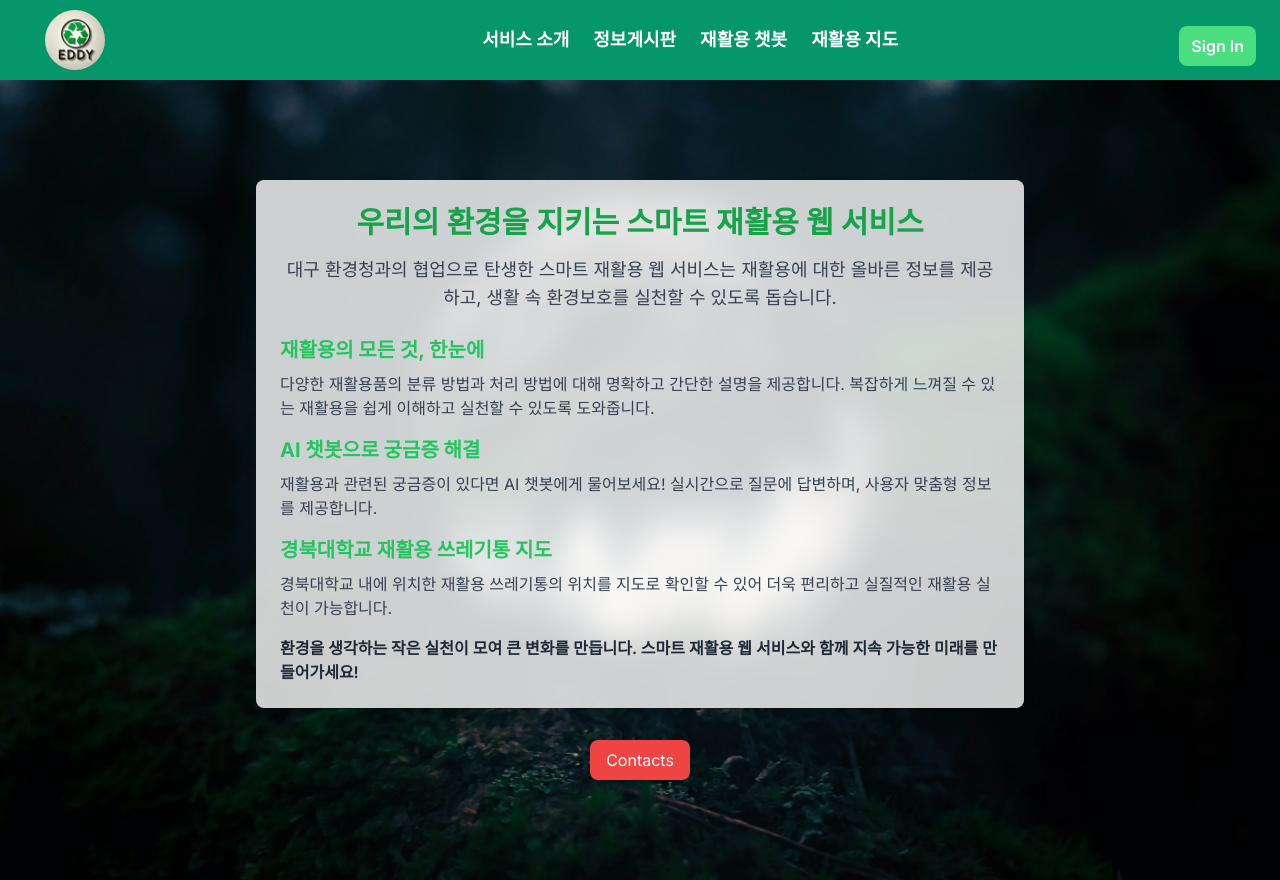
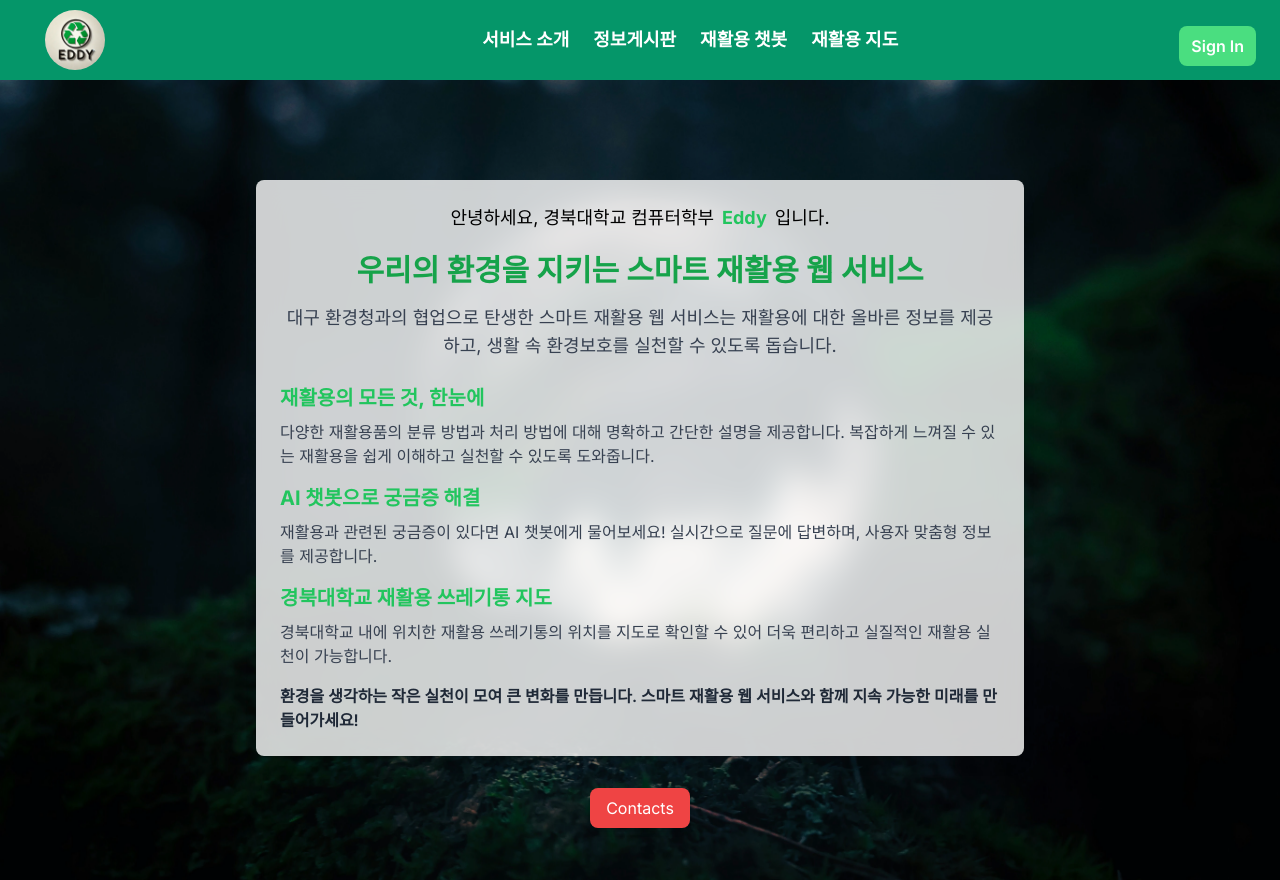
Before and after one commit to ecoleader-AiEcoLife/FrontEnd, a Next.js app: page /about in a window 1280 px wide. Built offline with nearby package versions, Linux system fonts and the light colour scheme; no server answers.

Commit message:
refactor: add more content in about page

```diff
--- a/app/about/page.tsx
+++ b/app/about/page.tsx
@@ -7,6 +7,9 @@ export default function About() {
       <Image src='/nature.webp' fill priority alt='nature background' className='object-cover' />
 
       <div className='z-10 bg-white/80 backdrop-blur-lg shadow-lg rounded-lg p-6 text-center max-w-3xl mt-[100px]'>
+        <p className='flex justify-center text-lg mb-[20px] gap-2'>
+          안녕하세요, 경북대학교 컴퓨터학부 <h1 className='font-bold text-green-500'> Eddy </h1> 입니다.
+        </p>
         <h1 className='text-3xl font-bold text-green-600'>우리의 환경을 지키는 스마트 재활용 웹 서비스</h1>
         <p className='text-lg text-gray-700 mt-4'>
           대구 환경청과의 협업으로 탄생한 스마트 재활용 웹 서비스는 재활용에 대한 올바른 정보를 제공하고, 생활 속
```
